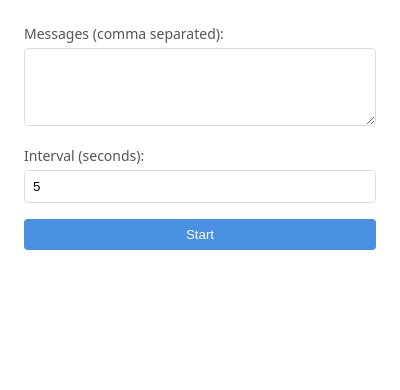
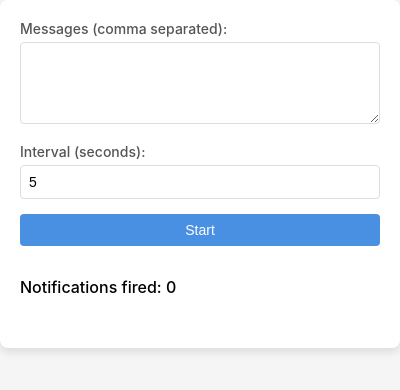
Before and after one commit to Wiz-Amit/annoping-electron, an Electron app: page index.html in a window 400 px wide. Drawn offline with Linux system fonts and the light colour scheme.

Commit message:
refactor: enhance UI layout and add notification count feature

```diff
--- a/index.html
+++ b/index.html
@@ -11,6 +11,7 @@
   </head>
 
   <body>
+    <div class="container">
       <div class="form-group">
         <label for="messages">Messages (comma separated):</label>
         <textarea id="messages" rows="4"></textarea>
@@ -25,6 +26,11 @@
         <button id="start-stop-button">Start</button>
       </div>
 
+      <div class="form-group">
+        <p id="notification-count">Notifications fired: 0</p>
+      </div>
+    </div>
+
     <script src="./renderer.js"></script>
   </body>
 </html>
--- a/renderer.js
+++ b/renderer.js
@@ -1,10 +1,13 @@
 let intervalId;
 let isRunning = false;
+let notificationCount = 0;
 
 document.getElementById("start-stop-button").addEventListener("click", () => {
   const button = document.getElementById("start-stop-button");
   const messages = document.getElementById("messages").value.split(",");
   const interval = parseInt(document.getElementById("interval").value) * 1000;
+  const notificationCountElement =
+    document.getElementById("notification-count");
 
   if (isRunning) {
     clearInterval(intervalId);
@@ -17,10 +20,15 @@ document.getElementById("start-stop-button").addEventListener("click", () => {
       return;
     }
 
+    notificationCount = 0;
+    notificationCountElement.innerText = `Notifications fired: ${notificationCount}`;
+
     intervalId = setInterval(() => {
       const message =
         messages[Math.floor(Math.random() * messages.length)].trim();
       new Notification("Notification", { body: message });
+      notificationCount++;
+      notificationCountElement.innerText = `Notifications fired: ${notificationCount}`;
     }, interval);
 
     button.innerText = "Stop";
--- a/styles.css
+++ b/styles.css
@@ -1,38 +1,51 @@
 body {
-  padding: 1rem;
   display: flex;
-  gap: 1rem;
+  height: 100%;
   justify-content: center;
   align-items: center;
-  flex-direction: column;
-  box-sizing: border-box;
-  font-family: system-ui, -apple-system, BlinkMacSystemFont, "Segoe UI", Roboto,
-    sans-serif;
-  font-weight: 500;
-  font-size: 14px;
+  margin: 0;
+  font-family: -apple-system, BlinkMacSystemFont, "Segoe UI", Roboto, sans-serif;
+  background-color: #f5f5f5;
 }
 
-body > * {
+.container {
+  display: flex;
+  flex-direction: column;
+  align-items: center;
   width: 100%;
+  max-width: 400px;
+  padding: 20px;
+  background-color: white;
+  border-radius: 8px;
+  box-shadow: 0 4px 8px rgba(0, 0, 0, 0.1);
+  box-sizing: border-box;
+  font-weight: 500;
 }
 
 label {
   display: block;
   margin-bottom: 5px;
   color: #555;
+  font-size: 14px;
 }
 
-input,
-textarea {
+.form-group {
+  width: 100%;
+  margin-bottom: 15px;
+}
+
+textarea,
+input[type="number"] {
   width: 100%;
   padding: 8px;
   border: 1px solid #ddd;
   border-radius: 4px;
   box-sizing: border-box;
+  font-size: 14px;
 }
 
-input:focus,
-textarea:focus {
+textarea:focus,
+input:focus {
   outline: none;
   border-color: #4a90e2;
   box-shadow: 0 0 0 2px rgba(74, 144, 226, 0.1);
@@ -40,9 +53,10 @@ textarea:focus {
 
 button {
   width: 100%;
-  padding: 8px;
+  padding: 8px 16px;
   border: none;
   border-radius: 4px;
+  font-size: 14px;
   cursor: pointer;
   transition: background-color 0.2s;
 }
```
Lines whose indentation alone changed are shown as unchanged.
